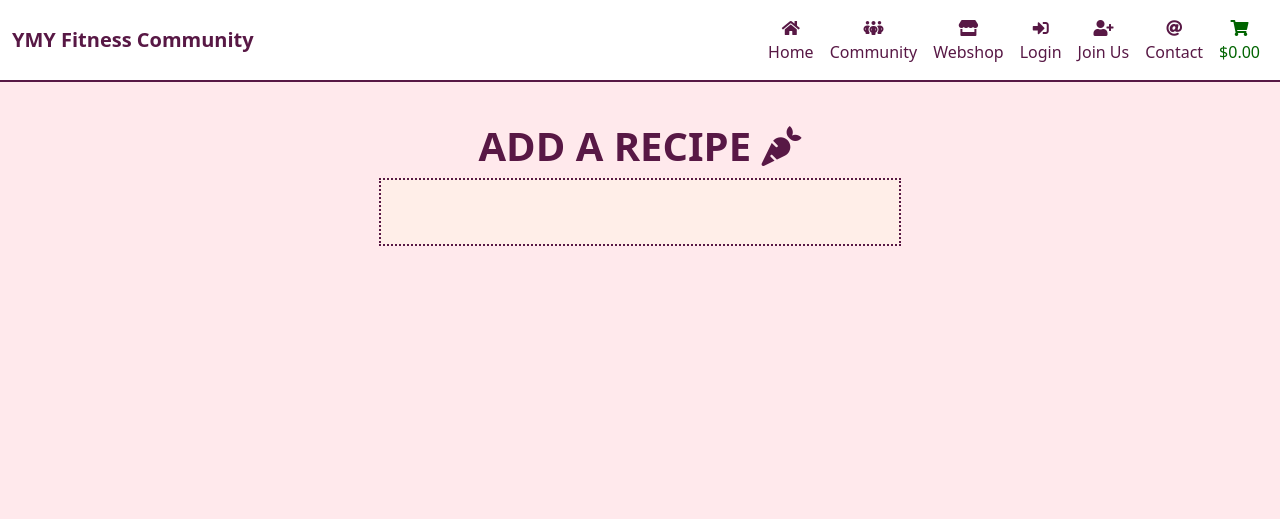
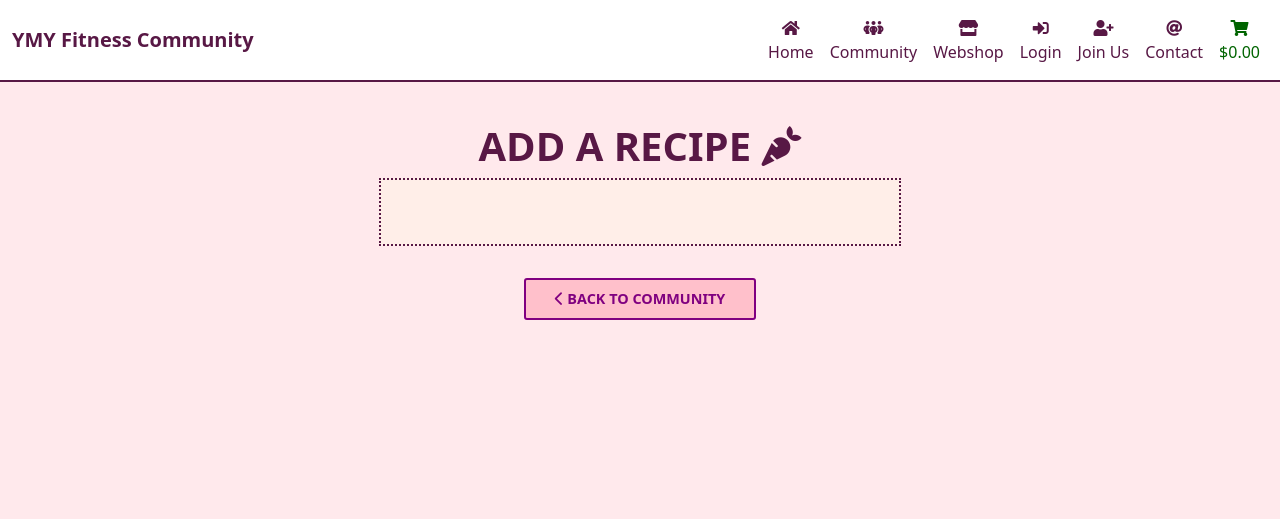
Before and after one commit to gustafsson96/you-made-you-fitness, a Django app: page /community/add_recipe in a window 1280 px wide. Shown: the top 519 px of the page. Run offline with Django 3.2, Linux system fonts and the light colour scheme; parts of the project's set-up code (start-up, migrations or seed data) failed here and were passed over; some libraries are stand-ins or nearby versions.

Commit message:
Update add and edit recipe post templates

```diff
--- a/community/templates/community/add_recipe_post.html
+++ b/community/templates/community/add_recipe_post.html
@@ -3,18 +3,14 @@
 {% block content %}
 {% load crispy_forms_tags %}
 
-
 {% block extracss %}
 <link rel="stylesheet" href="{% static 'community/css/community.css' %}">
 {% endblock %}
 
-
 <div class="container">
     <div class="row justify-content-center">
-        <div class="col-md-6 p-4">
-            <span class="text-center">
+        <div class="col-md-6 p-4 text-center">
             <h1 class="community-heading">Add a Recipe <i class="fas fa-regular fa-carrot"></i></h1>
-            </span>
             <div class="add-post-container">
                 {% if user.is_authenticated %}
                 <form method="POST" action="add_recipe">
@@ -37,7 +33,11 @@
                 {% endif %}
                 </div>
         </div>
-    </div>
+            <div class="col-12 m-2 text-center">
+                <a href="{% url 'community' %}" class="btn community-btn-sm"><i class="fa-solid fa-chevron-left"></i>
+                    Back to Community</a>
+            </div>
+        </div>
 </div>
 
 <script>
--- a/youmadeyoufitness/settings.py
+++ b/youmadeyoufitness/settings.py
@@ -30,7 +30,7 @@ TEMPLATES_DIR = os.path.join(BASE_DIR, 'templates')
 SECRET_KEY = os.environ.get('SECRET_KEY')
 
 # SECURITY WARNING: don't run with debug turned on in production!
-DEBUG = False
+DEBUG = True
 
 X_FRAME_OPTIONS = 'SAMEORIGIN'
 
```
Also changed, not shown: community/templates/community/edit_recipe_post.html (+25 -2 lines).
